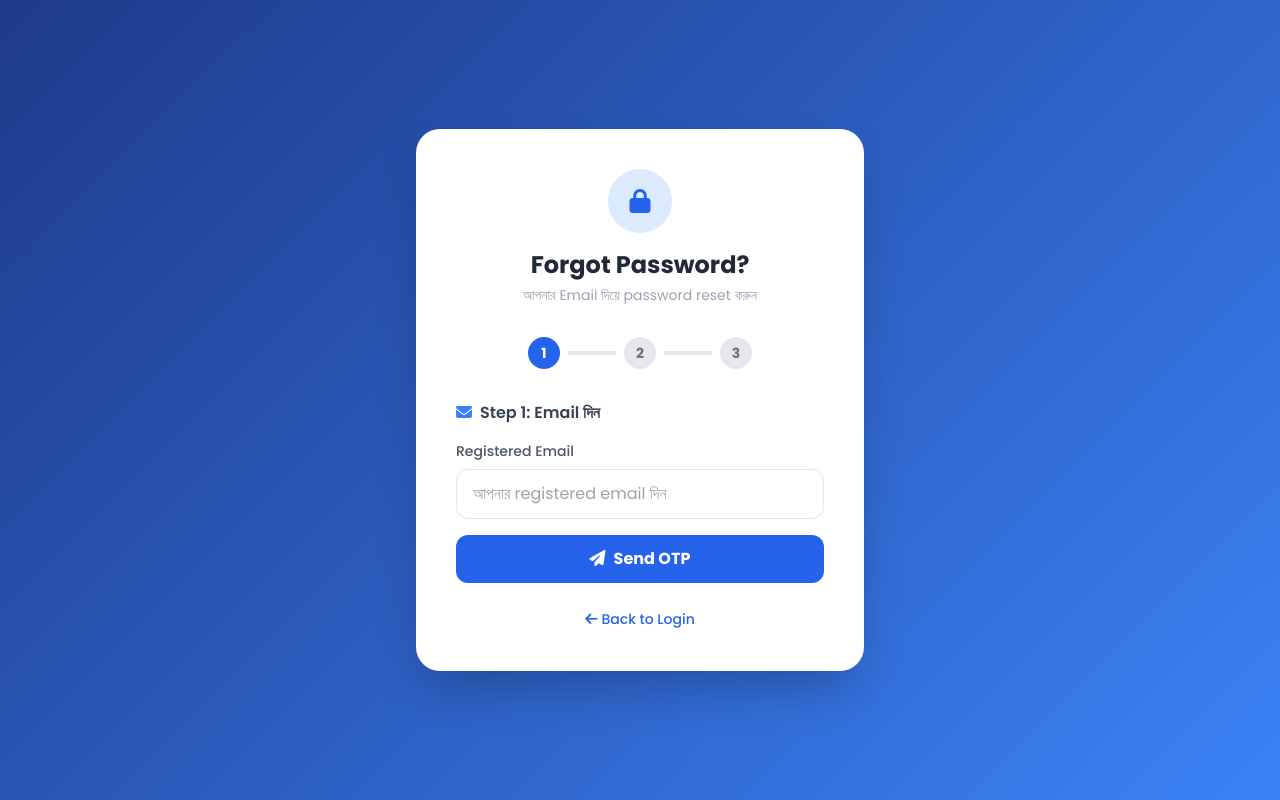
After one commit to nijishann/student-management-system, a Django app: page /student/forget-password/ in a window 1280 px wide. The commit adds this page. Run offline with Django 5.2, Linux system fonts and the light colour scheme; some libraries are stand-ins or nearby versions.

Commit message:
Add forget password with OTP verification

```diff
--- a/student/urls.py
+++ b/student/urls.py
@@ -44,4 +44,10 @@ urlpatterns = [
     # Login Realtime Check — নতুন
     path('check-login-username/', views.check_login_username, name='check_login_username'),
     path('check-login-password/', views.check_login_password, name='check_login_password'),
+
+    # Forget Password — নতুন
+    path('forget-password/', views.forget_password, name='forget_password'),
+    path('send-reset-otp/', views.send_reset_otp, name='send_reset_otp'),
+    path('verify-reset-otp/', views.verify_reset_otp, name='verify_reset_otp'),
+    path('reset-password/', views.reset_password, name='reset_password'),
 ]
--- a/student/views.py
+++ b/student/views.py
@@ -562,3 +562,97 @@ def check_login_password(request):
     if User.objects.filter(username=username).exists():
         return JsonResponse({'correct': False, 'message': '❌ Password ভুল!'})
     return JsonResponse({'correct': False, 'message': '❌ আগে সঠিক Username দিন'})
+
+# ========== FORGET PASSWORD ==========
+
+def forget_password(request):
+    return render(request, 'registration/forget-password.html')
+
+
+def send_reset_otp(request):
+    email = request.GET.get('email', '').strip()
+    if not email:
+        return JsonResponse({'success': False, 'message': '❌ Email দিন'})
+
+    # Check করুন email registered কিনা
+    user = User.objects.filter(email=email).first()
+    if not user:
+        return JsonResponse({'success': False, 'message': '❌ এই Email দিয়ে কোনো account নেই'})
+
+    # OTP generate
+    otp = str(random.randint(100000, 999999))
+    request.session['reset_otp'] = otp
+    request.session['reset_email'] = email
+
+    # Email পাঠান
+    try:
+        send_mail(
+            subject='Password Reset OTP - Student Management System',
+            message=f'আপনার Password Reset OTP: {otp}\n\nএই কোডটি ৫ মিনিটের জন্য valid।',
+            from_email=settings.DEFAULT_FROM_EMAIL,
+            recipient_list=[email],
+            fail_silently=False,
+        )
+        return JsonResponse({
+            'success': True,
+            'message': f'✅ OTP পাঠানো হয়েছে {email} তে',
+            'dev_otp': otp  # Development এ দেখাবে
+        })
+    except Exception as e:
+        return JsonResponse({
+            'success': True,
+            'message': f'✅ OTP পাঠানো হয়েছে (Demo)',
+            'dev_otp': otp
+        })
+
+
+def verify_reset_otp(request):
+    otp_input = request.GET.get('otp', '').strip()
+    saved_otp = request.session.get('reset_otp', '')
+
+    if not saved_otp:
+        return JsonResponse({'success': False, 'message': '❌ আগে OTP পাঠান'})
+    if otp_input == saved_otp:
+        request.session['reset_verified'] = True
+        return JsonResponse({'success': True, 'message': '✅ OTP সঠিক! এখন নতুন password দিন'})
+    return JsonResponse({'success': False, 'message': '❌ OTP সঠিক নয়'})
+
+
+def reset_password(request):
+    if request.method == "POST":
+        new_password = request.POST.get('new_password')
+        confirm_password = request.POST.get('confirm_password')
+
+        # Verification check
+        if not request.session.get('reset_verified'):
+            messages.error(request, '❌ আগে OTP verify করুন!')
+            return redirect('forget_password')
+
+        # Password match check
+        if new_password != confirm_password:
+            messages.error(request, '❌ Password দুটো মিলছে না!')
+            return redirect('forget_password')
+
+        # Password length check
+        if len(new_password) < 6:
+            messages.error(request, '❌ Password কমপক্ষে ৬ অক্ষর হতে হবে!')
+            return redirect('forget_password')
+
+        # Password update করুন
+        email = request.session.get('reset_email')
+        user = User.objects.filter(email=email).first()
+        if user:
+            user.set_password(new_password)
+            user.save()
+
+            # Session clear
+            for key in ['reset_otp', 'reset_email', 'reset_verified']:
+                request.session.pop(key, None)
+
+            messages.success(request, '✅ Password সফলভাবে পরিবর্তন হয়েছে! এখন login করুন।')
+            return redirect('login')
+
+        messages.error(request, '❌ User খুঁজে পাওয়া যাচ্ছে না!')
+        return redirect('forget_password')
+
+    return redirect('forget_password')
--- a/templates/login.html
+++ b/templates/login.html
@@ -106,9 +106,11 @@
                 <div class="flex items-center">
                     <input type="checkbox" class="w-4 h-4 text-blue-600 bg-gray-100 border-gray-300 rounded focus:ring-blue-500 cursor-pointer">
                     <label class="ml-2 text-xs font-semibold text-gray-600 cursor-pointer">Remember me</label>
+                <div class="text-right mb-4">
+                    <a href="{% url 'forget_password' %}" class="text-sm text-blue-600 hover:underline font-medium">
+                        <i class="fas fa-lock mr-1"></i>Forgot Password?
+                    </a>
                 </div>
-                <a href="#" class="text-xs font-bold text-blue-600 hover:text-blue-800 transition">Forgot Password?</a>
-            </div>
 
             <button type="submit"
                 class="w-full bg-blue-600 hover:bg-blue-700 text-white font-bold py-4 rounded-2xl shadow-lg shadow-blue-200 transition-all active:scale-[0.98] flex items-center justify-center space-x-2 overflow-hidden relative group">
--- /dev/null
+++ b/templates/registration/forget-password.html
@@ -0,0 +1,294 @@
+{% load static %}
+<!DOCTYPE html>
+<html lang="en">
+<head>
+   <meta charset="UTF-8">
+   <meta name="viewport" content="width=device-width, initial-scale=1.0">
+   <title>Forget Password - SIMS</title>
+   <script src="https://cdn.tailwindcss.com"></script>
+   <link rel="stylesheet" href="https://cdnjs.cloudflare.com/ajax/libs/font-awesome/6.4.0/css/all.min.css">
+   <style>
+      @import url('https://fonts.googleapis.com/css2?family=Poppins:wght@300;400;500;600;700&display=swap');
+      body { font-family: 'Poppins', sans-serif; }
+      .step { display: none; }
+      .step.active { display: block; }
+      .card-animate { animation: slideUp 0.5s ease-out; }
+      @keyframes slideUp {
+         from { transform: translateY(20px); opacity: 0; }
+         to { transform: translateY(0); opacity: 1; }
+      }
+   </style>
+</head>
+<body class="min-h-screen flex items-center justify-center"
+      style="background: linear-gradient(135deg, #1e3a8a 0%, #3b82f6 100%); padding: 20px;">
+
+<div class="card-animate bg-white rounded-3xl shadow-2xl p-10 w-full max-w-md">
+
+   <!-- Header -->
+   <div class="text-center mb-8">
+      <div class="w-16 h-16 bg-blue-100 rounded-full flex items-center justify-center mx-auto mb-4">
+         <i class="fas fa-lock text-blue-600 text-2xl"></i>
+      </div>
+      <h2 class="text-2xl font-bold text-gray-800">Forgot Password?</h2>
+      <p class="text-gray-400 text-sm mt-1">আপনার Email দিয়ে password reset করুন</p>
+   </div>
+
+   {% if messages %}
+   {% for message in messages %}
+   <div class="bg-red-50 border border-red-200 text-red-700 px-4 py-3 rounded-xl mb-4 text-sm">
+      <i class="fas fa-exclamation-circle mr-2"></i>{{ message }}
+   </div>
+   {% endfor %}
+   {% endif %}
+
+   <!-- Step Indicator -->
+   <div class="flex items-center justify-center mb-8">
+      <div class="flex items-center space-x-2">
+         <div id="step1Dot" class="w-8 h-8 rounded-full bg-blue-600 text-white flex items-center justify-center text-sm font-bold">1</div>
+         <div class="w-12 h-1 bg-gray-200" id="line1"></div>
+         <div id="step2Dot" class="w-8 h-8 rounded-full bg-gray-200 text-gray-500 flex items-center justify-center text-sm font-bold">2</div>
+         <div class="w-12 h-1 bg-gray-200" id="line2"></div>
+         <div id="step3Dot" class="w-8 h-8 rounded-full bg-gray-200 text-gray-500 flex items-center justify-center text-sm font-bold">3</div>
+      </div>
+   </div>
+
+   <!-- STEP 1: Email দিন -->
+   <div class="step active" id="step1">
+      <h5 class="font-semibold text-gray-700 mb-4">
+         <i class="fas fa-envelope mr-2 text-blue-500"></i>Step 1: Email দিন
+      </h5>
+      <div class="mb-4">
+         <label class="block text-sm font-medium text-gray-600 mb-2">Registered Email</label>
+         <input type="email" id="resetEmail"
+            class="w-full px-4 py-3 rounded-xl border border-gray-200 focus:outline-none focus:ring-2 focus:ring-blue-500"
+            placeholder="আপনার registered email দিন">
+         <div id="emailCheckMsg" class="text-sm mt-2 font-medium"></div>
+      </div>
+      <button id="sendResetOtp"
+         class="w-full bg-blue-600 hover:bg-blue-700 text-white font-bold py-3 rounded-xl transition-all">
+         <i class="fas fa-paper-plane mr-2"></i>Send OTP
+      </button>
+   </div>
+
+   <!-- STEP 2: OTP Verify করুন -->
+   <div class="step" id="step2">
+      <h5 class="font-semibold text-gray-700 mb-4">
+         <i class="fas fa-shield-alt mr-2 text-blue-500"></i>Step 2: OTP Verify করুন
+      </h5>
+      <div id="otpInfoBox" class="bg-blue-50 rounded-xl p-3 mb-4 text-sm text-blue-700">
+         <i class="fas fa-info-circle mr-1"></i>
+         <span id="otpSentMsg"></span>
+      </div>
+      <div class="mb-4">
+         <label class="block text-sm font-medium text-gray-600 mb-2">6-Digit OTP</label>
+         <input type="text" id="resetOtpInput" maxlength="6"
+            class="w-full px-4 py-3 rounded-xl border border-gray-200 focus:outline-none focus:ring-2 focus:ring-blue-500 text-center text-2xl font-bold tracking-widest"
+            placeholder="- - - - - -">
+         <div id="otpVerifyMsg" class="text-sm mt-2 font-medium"></div>
+      </div>
+      <button id="verifyResetOtpBtn"
+         class="w-full bg-blue-600 hover:bg-blue-700 text-white font-bold py-3 rounded-xl transition-all mb-3">
+         <i class="fas fa-check-circle mr-2"></i>Verify OTP
+      </button>
+      <button id="resendOtpBtn"
+         class="w-full bg-white border-2 border-blue-600 text-blue-600 font-bold py-3 rounded-xl hover:bg-blue-50 transition-all">
+         <i class="fas fa-redo mr-2"></i>Resend OTP
+      </button>
+   </div>
+
+   <!-- STEP 3: নতুন Password দিন -->
+   <div class="step" id="step3">
+      <h5 class="font-semibold text-gray-700 mb-4">
+         <i class="fas fa-key mr-2 text-blue-500"></i>Step 3: নতুন Password দিন
+      </h5>
+      <form method="POST" action="{% url 'reset_password' %}" id="resetForm">
+         {% csrf_token %}
+         <div class="mb-4">
+            <label class="block text-sm font-medium text-gray-600 mb-2">New Password</label>
+            <div class="relative">
+               <input type="password" name="new_password" id="newPassword"
+                  class="w-full px-4 py-3 rounded-xl border border-gray-200 focus:outline-none focus:ring-2 focus:ring-blue-500 pr-12"
+                  placeholder="নতুন password দিন (কমপক্ষে ৬ অক্ষর)">
+               <button type="button" onclick="togglePassword('newPassword', 'eye1')"
+                  class="absolute right-4 top-3.5 text-gray-400 hover:text-blue-600">
+                  <i class="fas fa-eye" id="eye1"></i>
+               </button>
+            </div>
+            <div id="passwordStrength" class="mt-2"></div>
+         </div>
+         <div class="mb-6">
+            <label class="block text-sm font-medium text-gray-600 mb-2">Confirm Password</label>
+            <div class="relative">
+               <input type="password" name="confirm_password" id="confirmPassword"
+                  class="w-full px-4 py-3 rounded-xl border border-gray-200 focus:outline-none focus:ring-2 focus:ring-blue-500 pr-12"
+                  placeholder="আবার password দিন">
+               <button type="button" onclick="togglePassword('confirmPassword', 'eye2')"
+                  class="absolute right-4 top-3.5 text-gray-400 hover:text-blue-600">
+                  <i class="fas fa-eye" id="eye2"></i>
+               </button>
+            </div>
+            <div id="passwordMatchMsg" class="text-sm mt-2 font-medium"></div>
+         </div>
+         <button type="submit"
+            class="w-full bg-green-600 hover:bg-green-700 text-white font-bold py-3 rounded-xl transition-all">
+            <i class="fas fa-save mr-2"></i>Reset Password
+         </button>
+      </form>
+   </div>
+
+   <!-- Back to Login -->
+   <div class="text-center mt-6">
+      <a href="{% url 'login' %}" class="text-blue-600 text-sm hover:underline font-medium">
+         <i class="fas fa-arrow-left mr-1"></i>Back to Login
+      </a>
+   </div>
+
+</div>
+
+<script>
+   // ========== STEP NAVIGATION ==========
+   function goToStep(step) {
+      document.querySelectorAll('.step').forEach(s => s.classList.remove('active'));
+      document.getElementById(`step${step}`).classList.add('active');
+
+      // Step indicator update
+      for (let i = 1; i <= 3; i++) {
+         const dot = document.getElementById(`step${i}Dot`);
+         if (i < step) {
+            dot.className = 'w-8 h-8 rounded-full bg-green-500 text-white flex items-center justify-center text-sm font-bold';
+            dot.innerHTML = '<i class="fas fa-check text-xs"></i>';
+         } else if (i === step) {
+            dot.className = 'w-8 h-8 rounded-full bg-blue-600 text-white flex items-center justify-center text-sm font-bold';
+            dot.innerHTML = i;
+         } else {
+            dot.className = 'w-8 h-8 rounded-full bg-gray-200 text-gray-500 flex items-center justify-center text-sm font-bold';
+            dot.innerHTML = i;
+         }
+      }
+   }
+
+   // ========== SEND RESET OTP ==========
+   document.getElementById('sendResetOtp').addEventListener('click', function () {
+      const email = document.getElementById('resetEmail').value.trim();
+      const msgEl = document.getElementById('emailCheckMsg');
+
+      if (!email) {
+         msgEl.innerHTML = '<span class="text-red-500">❌ Email দিন!</span>';
+         return;
+      }
+
+      this.disabled = true;
+      this.innerHTML = '<i class="fas fa-spinner fa-spin mr-2"></i>Sending...';
+      const btn = this;
+
+      fetch(`/student/send-reset-otp/?email=${encodeURIComponent(email)}`)
+         .then(res => res.json())
+         .then(data => {
+            if (data.success) {
+               // Step 2 তে যান
+               goToStep(2);
+               document.getElementById('otpSentMsg').textContent = data.message;
+
+               // Dev OTP দেখান
+               if (data.dev_otp) {
+                  document.getElementById('otpInfoBox').innerHTML = `
+                     <i class="fas fa-info-circle mr-1"></i> ${data.message}
+                     <div class="mt-2 bg-white rounded-lg p-2 text-center">
+                        <span class="text-xs text-gray-500">Demo OTP:</span>
+                        <div class="text-2xl font-bold text-blue-800 tracking-widest">${data.dev_otp}</div>
+                     </div>`;
+               }
+            } else {
+               msgEl.innerHTML = `<span class="text-red-500">${data.message}</span>`;
+               btn.disabled = false;
+               btn.innerHTML = '<i class="fas fa-paper-plane mr-2"></i>Send OTP';
+            }
+         });
+   });
+
+   // ========== RESEND OTP ==========
+   document.getElementById('resendOtpBtn').addEventListener('click', function () {
+      goToStep(1);
+      document.getElementById('emailCheckMsg').innerHTML = '';
+      document.getElementById('sendResetOtp').disabled = false;
+      document.getElementById('sendResetOtp').innerHTML = '<i class="fas fa-paper-plane mr-2"></i>Send OTP';
+   });
+
+   // ========== VERIFY RESET OTP ==========
+   document.getElementById('verifyResetOtpBtn').addEventListener('click', function () {
+      const otp = document.getElementById('resetOtpInput').value.trim();
+      const msgEl = document.getElementById('otpVerifyMsg');
+
+      if (!otp) {
+         msgEl.innerHTML = '<span class="text-red-500">❌ OTP দিন!</span>';
+         return;
+      }
+
+      fetch(`/student/verify-reset-otp/?otp=${encodeURIComponent(otp)}`)
+         .then(res => res.json())
+         .then(data => {
+            if (data.success) {
+               msgEl.innerHTML = `<span class="text-green-600">${data.message}</span>`;
+               setTimeout(() => goToStep(3), 1000);
+            } else {
+               msgEl.innerHTML = `<span class="text-red-500">${data.message}</span>`;
+            }
+         });
+   });
+
+   // ========== PASSWORD STRENGTH ==========
+   document.getElementById('newPassword').addEventListener('input', function () {
+      const val = this.value;
+      const el = document.getElementById('passwordStrength');
+      if (!val) { el.innerHTML = ''; return; }
+
+      let strength = 0;
+      if (val.length >= 6) strength++;
+      if (val.length >= 10) strength++;
+      if (/[A-Z]/.test(val)) strength++;
+      if (/[0-9]/.test(val)) strength++;
+      if (/[^A-Za-z0-9]/.test(val)) strength++;
+
+      const labels = ['', 'Weak', 'Fair', 'Good', 'Strong', 'Very Strong'];
+      const colors = ['', 'red', 'orange', 'yellow', 'blue', 'green'];
+      const widths = ['', '20%', '40%', '60%', '80%', '100%'];
+
+      el.innerHTML = `
+         <div class="flex justify-between text-xs mb-1">
+            <span class="text-gray-500">Password Strength:</span>
+            <span class="text-${colors[strength]}-600 font-semibold">${labels[strength]}</span>
+         </div>
+         <div class="w-full bg-gray-200 rounded-full h-1.5">
+            <div class="h-1.5 rounded-full bg-${colors[strength]}-500 transition-all" style="width: ${widths[strength]}"></div>
+         </div>`;
+   });
+
+   // ========== PASSWORD MATCH CHECK ==========
+   document.getElementById('confirmPassword').addEventListener('input', function () {
+      const pass1 = document.getElementById('newPassword').value;
+      const pass2 = this.value;
+      const msgEl = document.getElementById('passwordMatchMsg');
+
+      if (!pass2) { msgEl.innerHTML = ''; return; }
+      if (pass1 === pass2) {
+         msgEl.innerHTML = '<span class="text-green-600">✅ Password মিলেছে!</span>';
+      } else {
+         msgEl.innerHTML = '<span class="text-red-500">❌ Password মিলছে না!</span>';
+      }
+   });
+
+   // ========== TOGGLE PASSWORD VISIBILITY ==========
+   function togglePassword(inputId, iconId) {
+      const input = document.getElementById(inputId);
+      const icon = document.getElementById(iconId);
+      if (input.type === 'password') {
+         input.type = 'text';
+         icon.className = 'fas fa-eye-slash';
+      } else {
+         input.type = 'password';
+         icon.className = 'fas fa-eye';
+      }
+   }
+</script>
+</body>
+</html>
```
